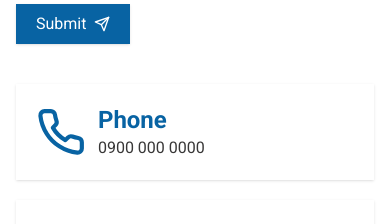
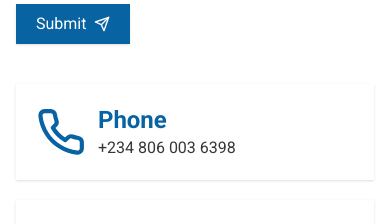
Before and after one commit to JAjorgbor/av-construction, a Next.js app: page /contact in a window 390 px wide. Shown: the part 1100-1324 px from the top of the page. Built offline with nearby package versions, Linux system fonts and the light colour scheme.

Commit message:
Update page.tsx
changed the phone number

```diff
--- a/app/contact/page.tsx
+++ b/app/contact/page.tsx
@@ -26,7 +26,7 @@ export default function ContactPage() {
         </div>
         <div className="grid grid-cols-[repeat(auto-fill,minmax(300px,1fr))] text-foreground gap-5  mx-auto">
           <Link
-            href="tel:09000000000"
+            href="tel:2348060036398"
             className="group  hover:text-white hover:bg-primary p-5 flex gap-3 items-center shadow hover:drop-shadow-2xl traisiton-all duration-700"
           >
             <span className="text-primary group-hover:text-inherit">
@@ -36,7 +36,7 @@ export default function ContactPage() {
               <span className="block text-2xl text-primary group-hover:text-inherit font-bold">
                 Phone
               </span>
-              <span>0900 000 0000</span>
+              <span>+234 806 003 6398</span>
             </div>
           </Link>
           <Link
```
